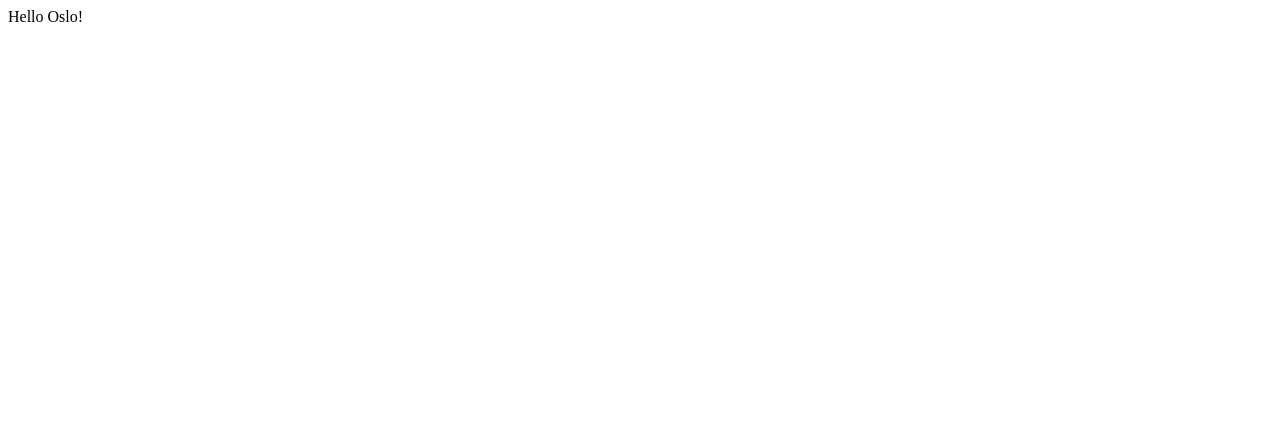
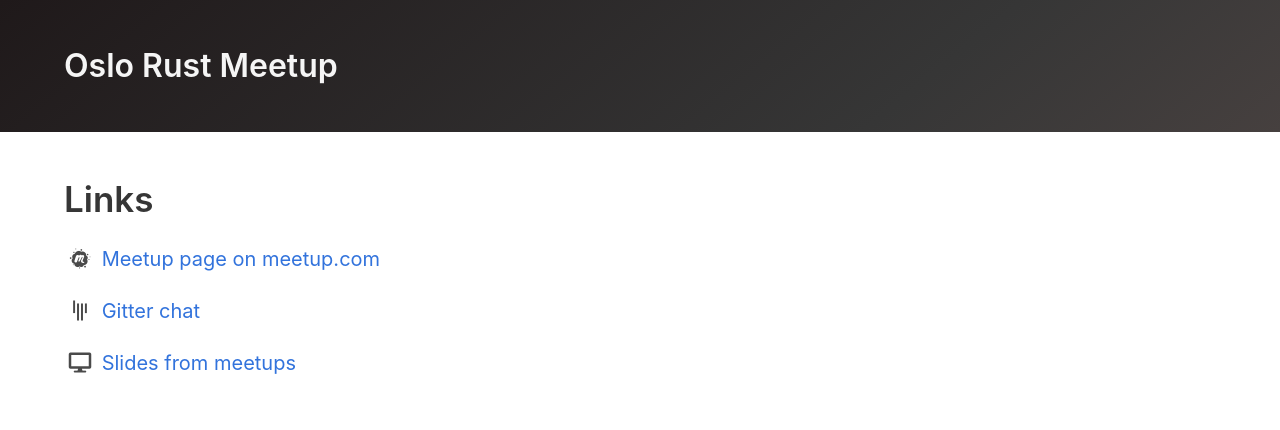
Before and after one commit to rustoslo/rustoslo.github.io, a plain HTML site: page index.html in a window 1280 px wide. Drawn offline with nearby package versions, Linux system fonts and the light colour scheme.

Commit message:
Make super-basic single-file page with links

```diff
--- a/index.html
+++ b/index.html
@@ -1 +1,40 @@
-Hello Oslo!
+<!DOCTYPE html>
+<html lang="en" dir="ltr">
+  <head>
+    <meta charset="utf-8">
+    <title>Oslo Rust Meetup</title>
+    <meta name="viewport" content="width=device-width, initial-scale=1">
+    <link rel="stylesheet" href="https://cdnjs.cloudflare.com/ajax/libs/bulma/0.7.2/css/bulma.min.css">
+    <link rel="stylesheet" href="https://use.fontawesome.com/releases/v5.4.1/css/all.css" integrity="sha384-5sAR7xN1Nv6T6+dT2mhtzEpVJvfS3NScPQTrOxhwjIuvcA67KV2R5Jz6kr4abQsz" crossorigin="anonymous">
+  </head>
+  <body>
+    <section class="hero is-dark is-bold">
+      <div class="hero-body">
+        <div class="container">
+          <h1 class="title">
+            Oslo Rust Meetup
+          </h1>
+        </div>
+      </div>
+    </section>
+    <section class="section">
+      <div class="container">
+        <div class="content is-medium">
+          <h2 class="title">Links</h2>
+          <p>
+            <span class="icon is-medium"><i class="fab fa-meetup"></i></span>
+            <a href="https://www.meetup.com/Rust-Oslo/">Meetup page on meetup.com</a>
+          </p>
+          <p>
+            <span class="icon is-medium"><i class="fab fa-gitter"></i></span>
+            <a href="https://gitter.im/Rust-Oslo/Lobby">Gitter chat</a>
+          </p>
+          <p>
+            <span class="icon is-medium"><i class="fas fa-desktop"></i></span>
+            <a href="https://github.com/oslorust/slides">Slides from meetups</a>
+          </p>
+        </div>
+      </div>
+    </section>
+  </body>
+</html>
```
